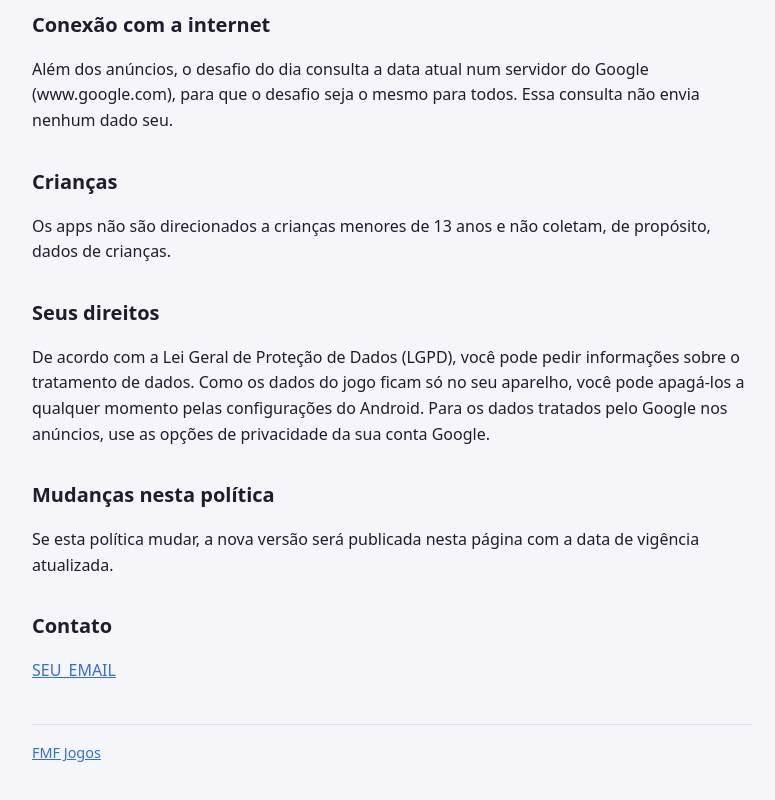
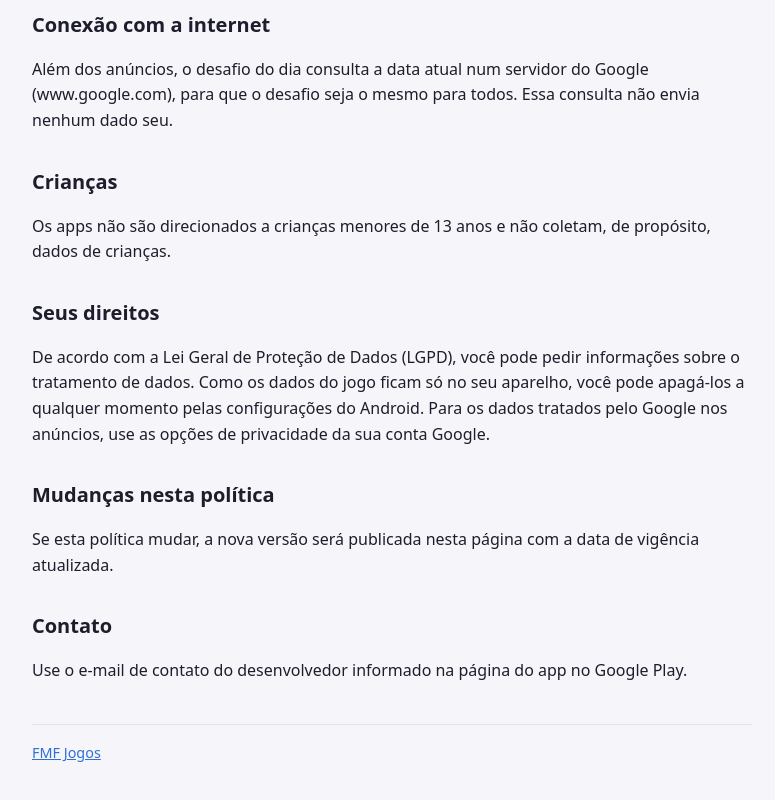
Before and after one commit to fmfjogos/fmfjogos.github.io, a plain HTML site: page privacidade.html in a window 1280 px wide. Shown: the part 915-1715 px from the top of the page, without its empty margins (248-1023 px from the left). Drawn offline with Linux system fonts and the light colour scheme.

Commit message:
Add files via upload

```diff
--- a/privacidade.html
+++ b/privacidade.html
@@ -37,7 +37,7 @@
 <p>Se esta política mudar, a nova versão será publicada nesta página com a data de vigência atualizada.</p>
 
 <h2>Contato</h2>
-<p><a href="mailto:SEU_EMAIL">SEU_EMAIL</a></p>
+<p>Use o e-mail de contato do desenvolvedor informado na página do app no Google Play.</p>
 
 <footer><a href="index.html">FMF Jogos</a></footer>
 </main>
```
